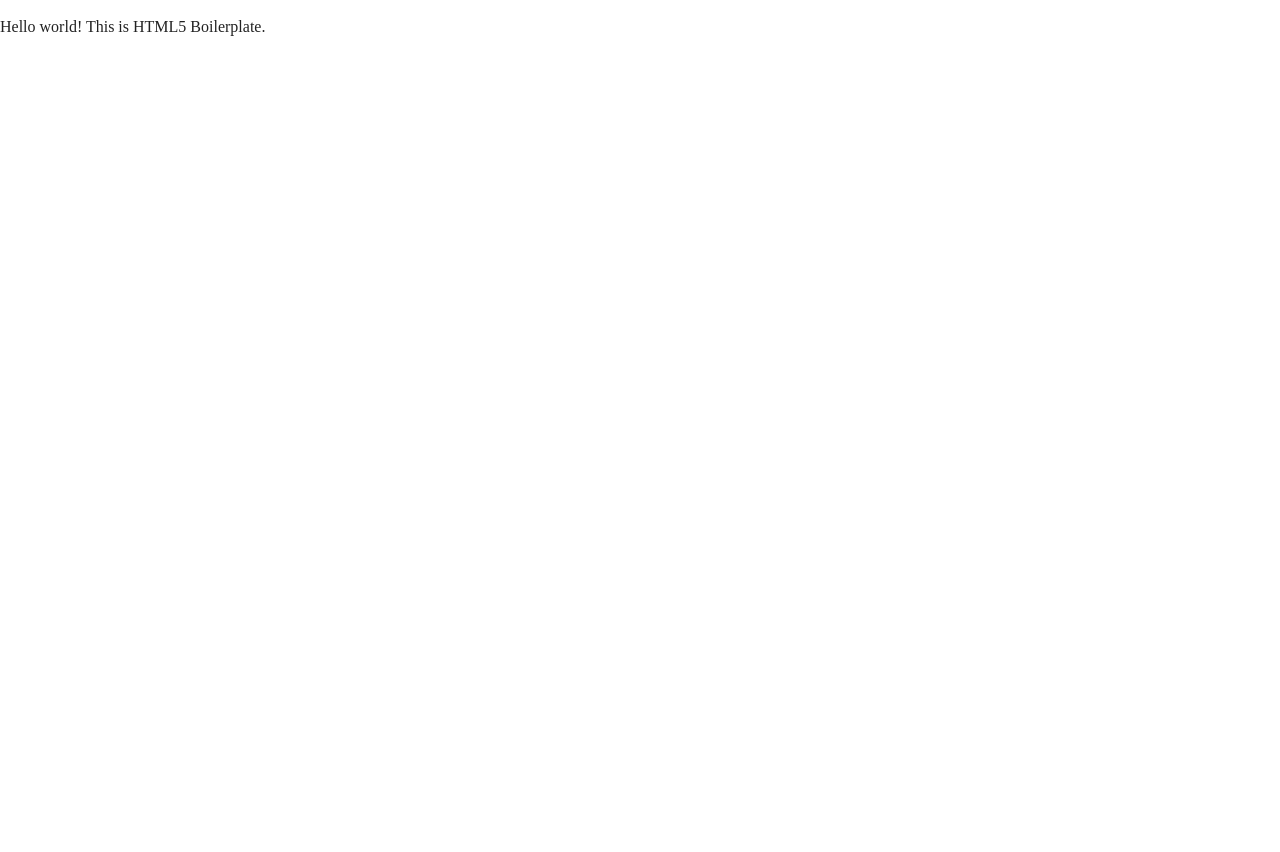
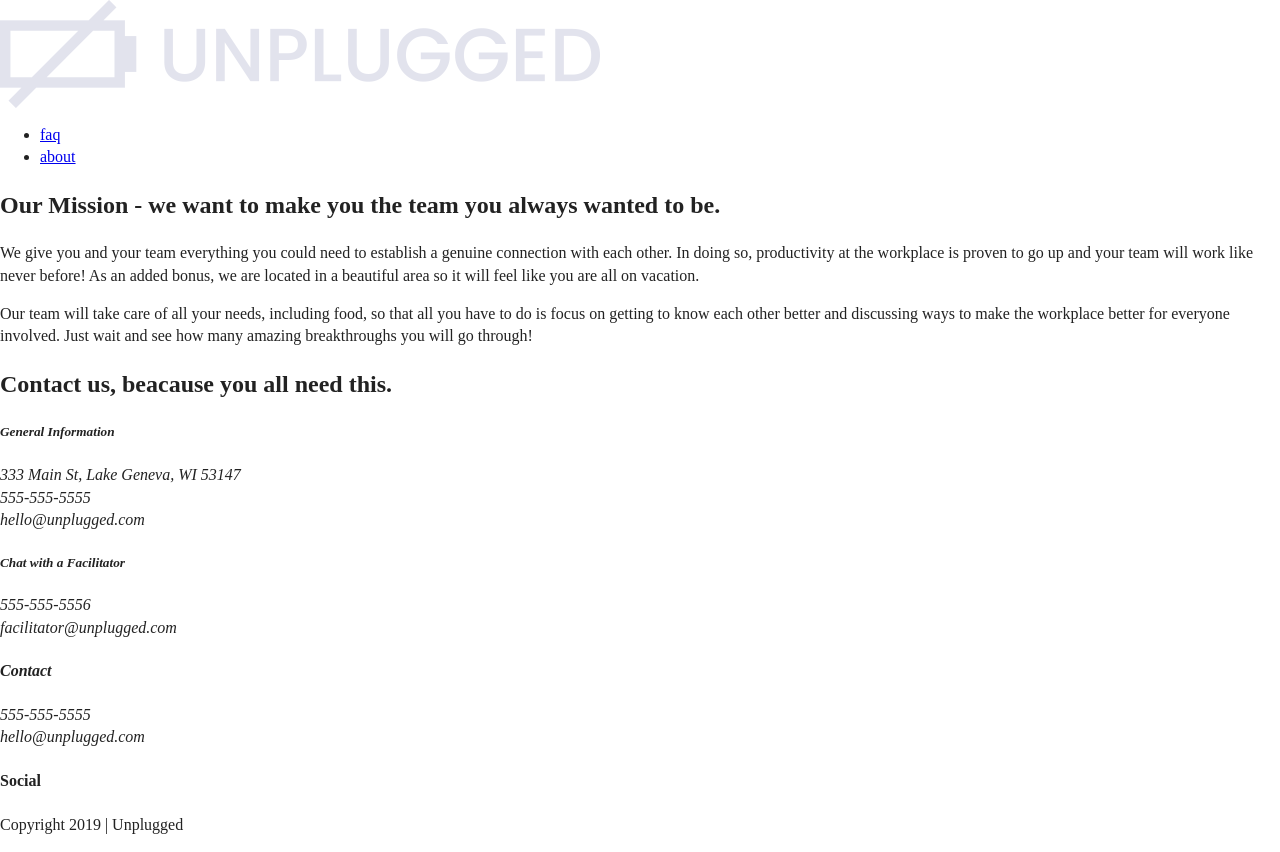
Before and after one commit to echo-codes/unplugged-retreat, a website: page about/index.html in a window 1280 px wide. Before the commit the page ends 800 px from the top, so only its background shows below. Drawn offline with Linux system fonts and the light colour scheme.

Commit message:
Added content to About page

```diff
--- a/about/index.html
+++ b/about/index.html
@@ -3,7 +3,7 @@
 
 <head>
   <meta charset="utf-8">
-  <title></title>
+  <title>Unplugged | About</title>
   <meta name="description" content="">
   <meta name="viewport" content="width=device-width, initial-scale=1">
 
@@ -25,7 +25,98 @@
 <body>
 
   <!-- Add your site or application content here -->
-  <p>Hello world! This is HTML5 Boilerplate.</p>
+  <header>
+    <div class="content-wrapper">
+      <a href="#"><img src="../img/unpluggedlogo.png" alt="unplugged logo" /></a>
+      <div class="header-divider"></div>
+      <nav>
+        <ul>
+          <li><a href="../faq/index.html" target="_blank">faq</a> </li>
+          <li><a href="#" target="_blank">about</a></li>
+        </ul>
+      </nav>
+    </div><!--end of content-wrapper-->
+  </header>
+
+  <main>
+    <section class="mission">
+      <div class="content-wrapper">
+        <div class="mission-content">
+          <h2>Our Mission - we want to make you the team you always wanted to be.</h2>
+          <p>
+            We give you and your team everything you could need to establish a genuine connection
+            with each other.  In doing so, productivity at the workplace is proven to go up and
+            your team will work like never before!  As an added bonus, we are located in a beautiful area
+            so it will feel like you are all on vacation.
+          </p>
+          <p>
+            Our team will take care of all your needs, including food, so that all you have to do is
+            focus on getting to know each other better and discussing ways to make the workplace
+            better for everyone involved.  Just wait and see how many amazing breakthroughs you will go through!
+          </p>
+        </div><!--end of mission content-->
+      </div><!--end of content wrapper-->
+    </section><!--end of mission section-->
+    <section class="map">
+      <div class="content-wrapper">
+        <figure>
+          <!--map goes here-->
+        </figure>
+      </div><!--end of content-wrapper-->
+    </section><!--end of map section-->
+    <section class="contact-section">
+      <div class="content-wrapper">
+        <h2>Contact us, beacause you all need this.</h2>
+        <address>
+          <div class="general-info">
+            <h5>General Information</h5>
+            <p>
+              333 Main St, Lake Geneva, WI 53147<br />
+              555-555-5555<br />
+              hello@unplugged.com
+            </p>
+          </div><!--end of general-info-->
+          <div class="facilitator-info">
+            <h5>Chat with a Facilitator</h5>
+            <p>
+              555-555-5556<br />
+              facilitator@unplugged.com
+            </p>
+          </div><!--end of facilitator-info-->
+        </address>
+      </div><!--end of content-wrapper-->
+    </section>
+  </main>
+
+  <footer>
+    <div class="content-wrapper">
+      <div class="footer-content">
+        <address>
+          <div class="contact">
+            <h4>Contact</h4>
+            <p>
+              555-555-5555</br>
+              hello@unplugged.com
+            </p>
+          </div><!--end of contact-->
+        </address>
+        <div class="social">
+          <h4>Social</h4>
+          <div class="social-icons">
+            <p><a href="https://www.facebook.com/groups/doggoappreciationsociety" target="_blank"></a></p><!--facebook icon and link-->
+            <p><a href="https://twitter.com/GoldretrieverUS" target="_blank"></a></p><!--twitter icon and link-->
+            <p><a href="https://www.instagram.com/dogsofinstagram/" target="_blank"></a></p><!--instagram icon and link-->
+          </div><!--end of social-icons-->
+        </div><!--end of social-->
+      </div><!--end of footer content-->
+    </div><!--end of footer content wrapper-->
+    <div class="copyright">
+      <p>Copyright 2019 | Unplugged</p>
+    </div>
+  </footer>
+
+
+
   <script src="../js/vendor/modernizr-3.11.2.min.js"></script>
   <script src="../js/plugins.js"></script>
   <script src="../js/main.js"></script>
```
Also changed, not shown: index.html (+16 -13 lines), img/circle-button-1.png (added).
